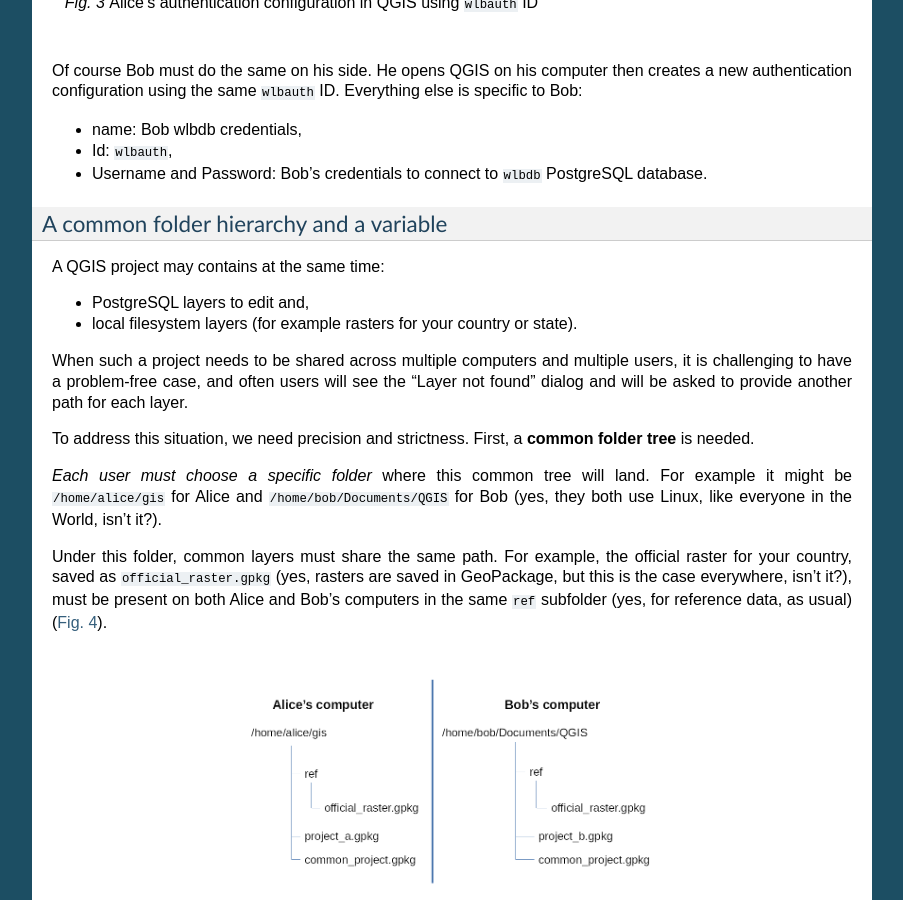
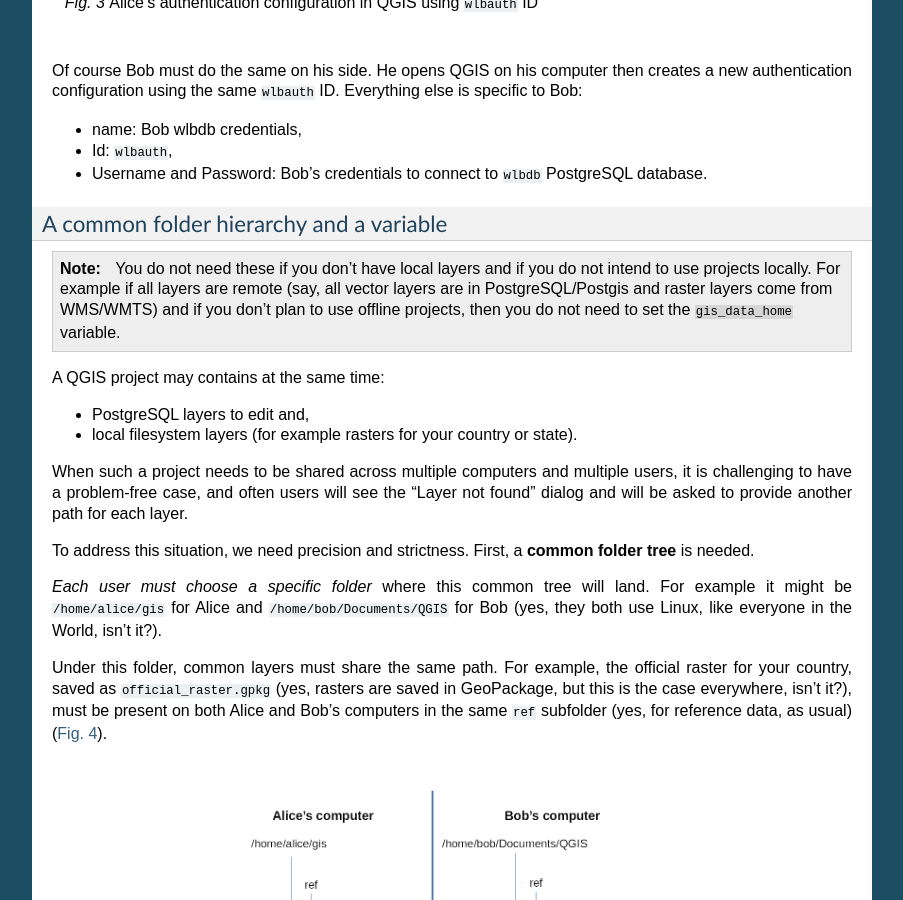
Before and after one commit to ygversil/qgis-guided-offline-editing, a Sphinx documentation site: the page built from help/source/admin_guide.rst, in a window 1280 px wide and 900 px high, scrolled down 5571 px. Shown: the whole window, without its empty margins (198-1101 px from the left). Built offline with Sphinx 7.4.7, drawn with Linux system fonts in a browser that asks for light colours; formulas are drawn with MathJax 3.

Commit message:
[doc] Add note about gis_data_home not needed in some cases

```diff
--- a/help/source/admin_guide.rst
+++ b/help/source/admin_guide.rst
@@ -336,6 +336,14 @@ Everything else is specific to Bob:
 
 A common folder hierarchy and a variable
 ----------------------------------------
+
+.. note::
+
+       You do not need these if you don't have local layers and if you do not
+       intend to use projects locally. For example if all layers are remote
+       (say, all vector layers are in PostgreSQL/Postgis and raster layers come
+       from WMS/WMTS) and if you don't plan to use offline projects, then you
+       do not need to set the ``gis_data_home`` variable.
 
 A QGIS project may contains at the same time:
 
```
